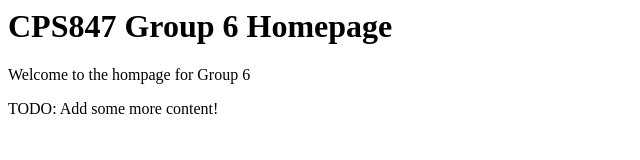
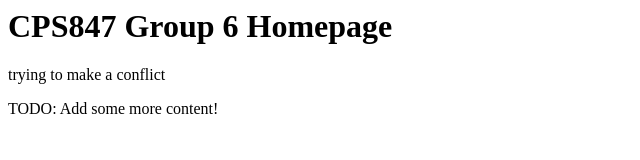
Before and after one commit to cps847-group6/bot, a plain HTML site: page git_tst/index.html in a window 1280 px wide. Shown: the full height of the page, 0-640 px from the left. Drawn offline with Linux system fonts and the light colour scheme.

Commit message:
Update index.html

```diff
--- a/git_tst/index.html
+++ b/git_tst/index.html
@@ -6,7 +6,7 @@
 
     <h1>CPS847 Group 6 Homepage</h1>
 
-    <p>Welcome to the hompage for Group 6</p>
+    <p>trying to make a conflict</p>
 
     <p> TODO: Add some more content! </p>
 
```
